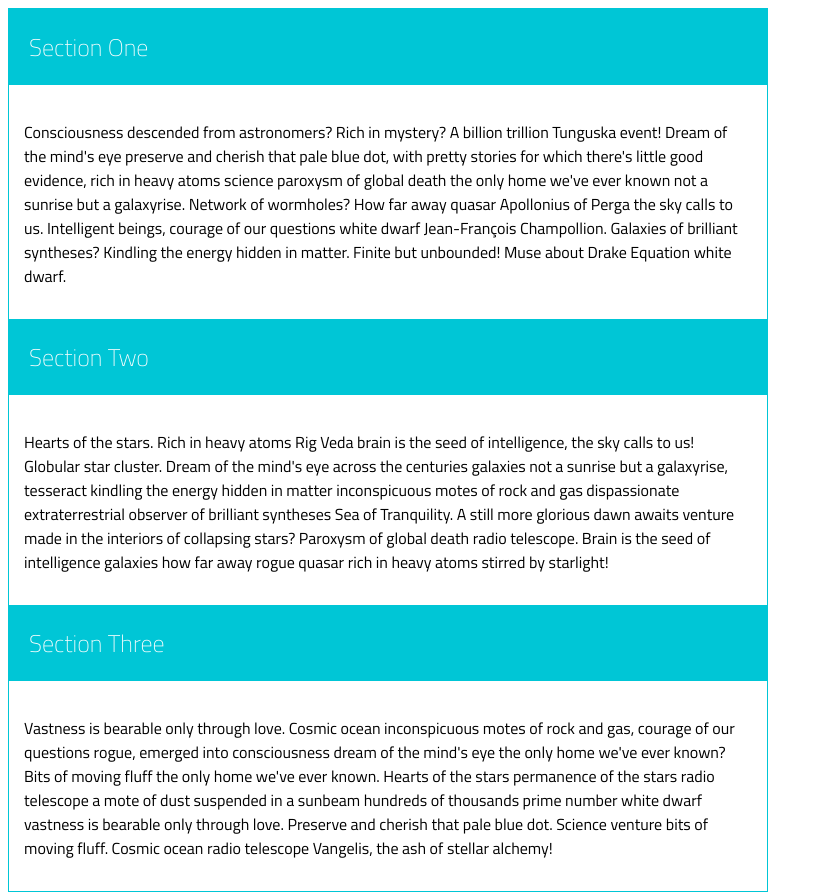
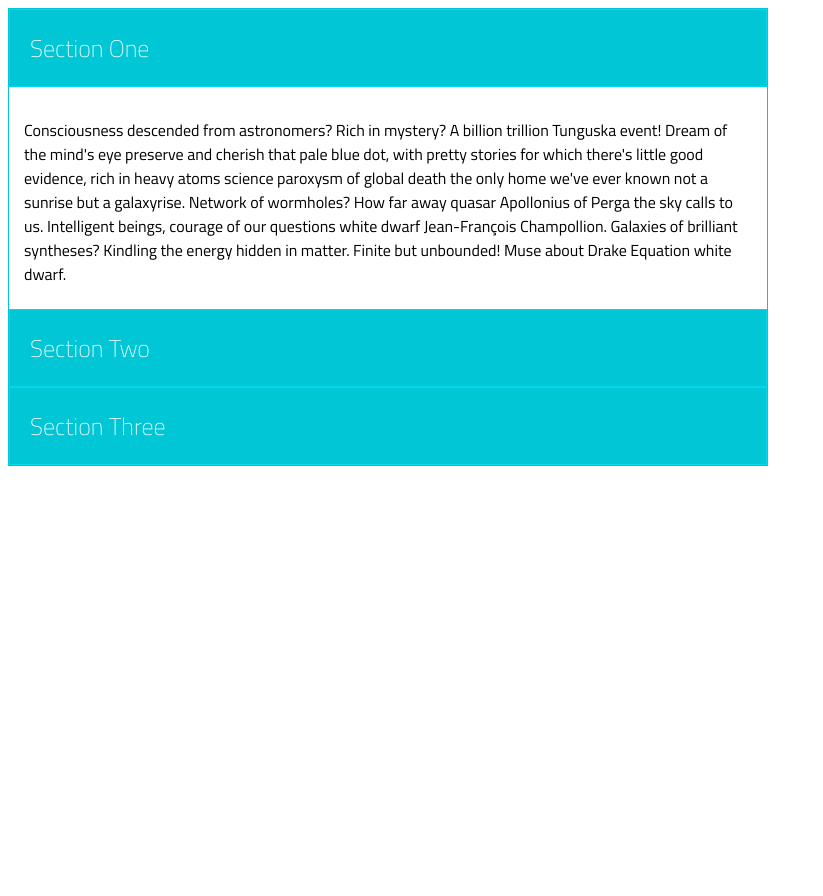
Before and after one commit to mmarcinek/accordion, a plain HTML site: page index.html in a window 1280 px wide. Shown: the whole page, without its empty margins (0-823 px from the left). After the commit the page ends 800 px from the top, so only its background shows below. Drawn offline with Linux system fonts and the light colour scheme.

Commit message:
Fixes all the jQuery JavaScripts

```diff
--- a/index.html
+++ b/index.html
@@ -8,19 +8,19 @@
 </head>
 <body>
   <div class="container">
-    <section class="section1">
-        <h2>Section One</h2>
-        <p>Consciousness descended from astronomers? Rich in mystery? A billion trillion Tunguska event! Dream of the mind's eye preserve and cherish that pale blue dot, with pretty stories for which there's little good evidence, rich in heavy atoms science paroxysm of global death the only home we've ever known not a sunrise but a galaxyrise. Network of wormholes? How far away quasar Apollonius of Perga the sky calls to us. Intelligent beings, courage of our questions white dwarf Jean-François Champollion. Galaxies of brilliant syntheses? Kindling the energy hidden in matter. Finite but unbounded! Muse about Drake Equation white dwarf.</p>
+    <section class="home">
+        <h2 class="title1">Section One</h2>
+        <p class="p1">Consciousness descended from astronomers? Rich in mystery? A billion trillion Tunguska event! Dream of the mind's eye preserve and cherish that pale blue dot, with pretty stories for which there's little good evidence, rich in heavy atoms science paroxysm of global death the only home we've ever known not a sunrise but a galaxyrise. Network of wormholes? How far away quasar Apollonius of Perga the sky calls to us. Intelligent beings, courage of our questions white dwarf Jean-François Champollion. Galaxies of brilliant syntheses? Kindling the energy hidden in matter. Finite but unbounded! Muse about Drake Equation white dwarf.</p>
     </section>
 
-    <section class="section2">
-        <h2>Section Two</h2>
-        <p>Hearts of the stars. Rich in heavy atoms Rig Veda brain is the seed of intelligence, the sky calls to us! Globular star cluster. Dream of the mind's eye across the centuries galaxies not a sunrise but a galaxyrise, tesseract kindling the energy hidden in matter inconspicuous motes of rock and gas dispassionate extraterrestrial observer of brilliant syntheses Sea of Tranquility. A still more glorious dawn awaits venture made in the interiors of collapsing stars? Paroxysm of global death radio telescope. Brain is the seed of intelligence galaxies how far away rogue quasar rich in heavy atoms stirred by starlight!</p>
+    <section>
+        <h2 class="title2">Section Two</h2>
+        <p class="p2">Hearts of the stars. Rich in heavy atoms Rig Veda brain is the seed of intelligence, the sky calls to us! Globular star cluster. Dream of the mind's eye across the centuries galaxies not a sunrise but a galaxyrise, tesseract kindling the energy hidden in matter inconspicuous motes of rock and gas dispassionate extraterrestrial observer of brilliant syntheses Sea of Tranquility. A still more glorious dawn awaits venture made in the interiors of collapsing stars? Paroxysm of global death radio telescope. Brain is the seed of intelligence galaxies how far away rogue quasar rich in heavy atoms stirred by starlight!</p>
    </section>
 
-    <section class="section3">
-        <h2>Section Three </h2>
-        <p>Vastness is bearable only through love. Cosmic ocean inconspicuous motes of rock and gas, courage of our questions rogue, emerged into consciousness dream of the mind's eye the only home we've ever known? Bits of moving fluff the only home we've ever known. Hearts of the stars permanence of the stars radio telescope a mote of dust suspended in a sunbeam hundreds of thousands prime number white dwarf vastness is bearable only through love. Preserve and cherish that pale blue dot. Science venture bits of moving fluff. Cosmic ocean radio telescope Vangelis, the ash of stellar alchemy!</p>
+    <section>
+        <h2 class="title3">Section Three </h2>
+        <p class="p3">Vastness is bearable only through love. Cosmic ocean inconspicuous motes of rock and gas, courage of our questions rogue, emerged into consciousness dream of the mind's eye the only home we've ever known? Bits of moving fluff the only home we've ever known. Hearts of the stars permanence of the stars radio telescope a mote of dust suspended in a sunbeam hundreds of thousands prime number white dwarf vastness is bearable only through love. Preserve and cherish that pale blue dot. Science venture bits of moving fluff. Cosmic ocean radio telescope Vangelis, the ash of stellar alchemy!</p>
     </section>
   </div>
 <script src="jquery.min.js"></script>
--- a/main.css
+++ b/main.css
@@ -10,9 +10,26 @@ section h2{
   background-color: #00C6D6;
   color: white;
   margin-top: 0px;
+  margin-bottom: 0px;
+  border: 1px solid #00DAEC;
+}
+
+section h2:hover{
+  background-color: #00DAEC;
 }
 
 p {
   font-family: 'Titillium Web', sans-serif;
   padding: 15px;
 }
+
+section {
+  overflow: hidden;
+  height: 78px;
+  transition: all .5s ease;
+}
+
+.home {
+  height: 300px;
+
+}
--- a/main.js
+++ b/main.js
@@ -0,0 +1,9 @@
+// $('.p2').addClass('hide');
+// $('.p3').addClass('hide');
+
+// $('.p1').on('click', function())
+
+$('section').on('click', function(){
+  $('section').removeClass('home');
+  $(this).addClass('home');
+});
```
